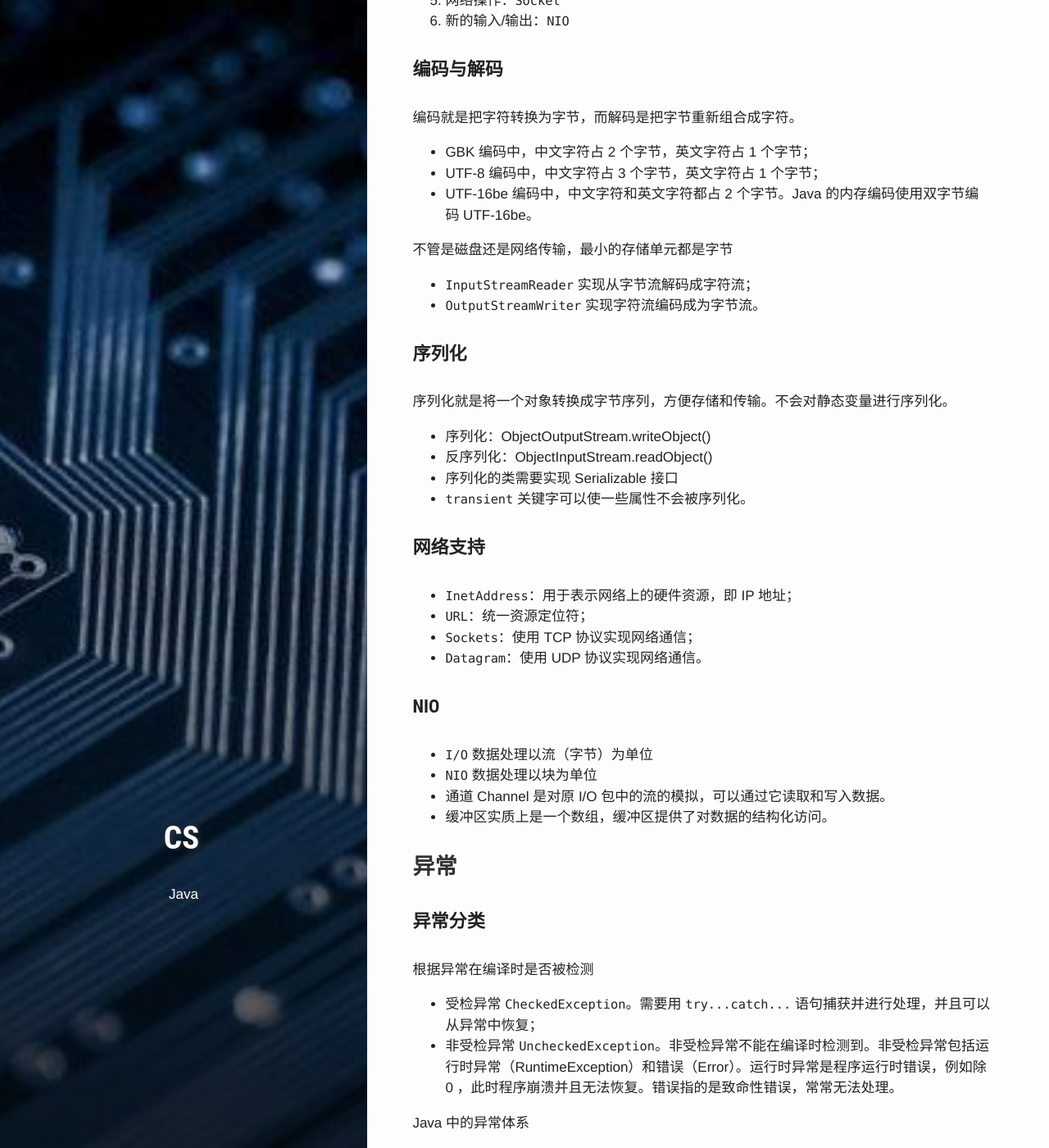
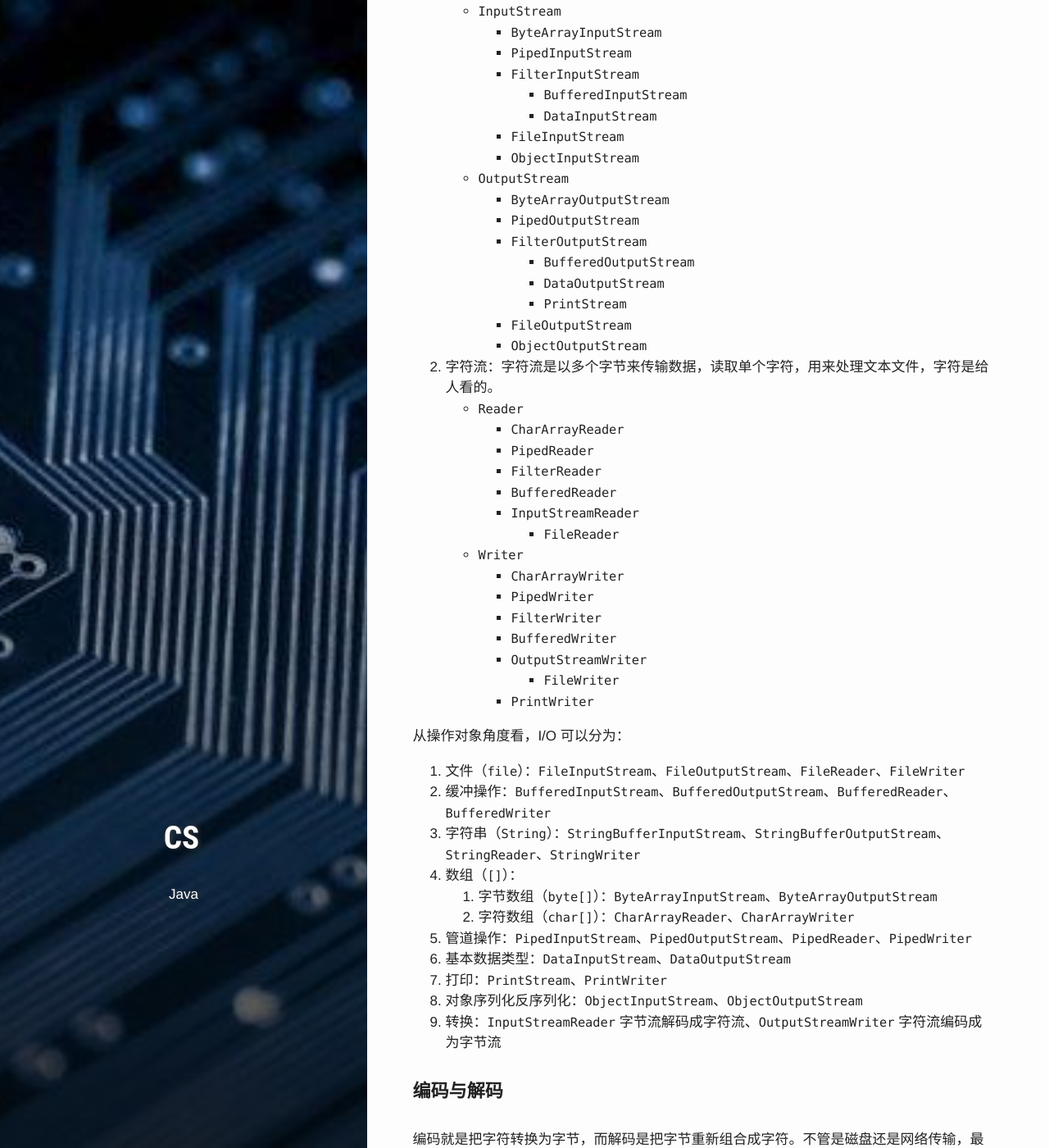
Before and after one commit to PetePro/PetePro.github.io, a Jekyll site: the page built from _posts/ComputerScience/2019-10-24-java.markdown, in a window 1280 px wide and 1400 px high, scrolled down 9001 px. Shown: the whole window at 82% size. Built offline with Jekyll 4.4.1, drawn with Linux system fonts in a browser that asks for light colours; some web fonts are replaced; some of the changed text lies outside the part shown.

Commit message:
Update 2019-10-24-java.markdown

````diff
--- a/_posts/ComputerScience/2019-10-24-java.markdown
+++ b/_posts/ComputerScience/2019-10-24-java.markdown
@@ -292,23 +292,62 @@ foo(sb); // sb 没有被改变，还是 "abc"。
 ## [Java进阶](#目录)
 
 ### [I/O](#目录)
-Java I/O 使用了装饰者模式来实现。
-1. 磁盘操作：`File`
-2. 字节操作：`InputStream` 和 `OutputStream`
-3. 字符操作：`Reader` 和 `Writer`
-4. 对象操作：`Serializable`
-5. 网络操作：`Socket`
-6. 新的输入/输出：`NIO`
+
+#### I/O分类
+从数据传输方式角度看，I/O 可以分为：
+1. 字节流：字节流是以一个字节单位来传输数据，读取单个字节，用来处理二进制文件，字节是个计算机看的。
+   - `InputStream`
+     - `ByteArrayInputStream`
+     - `PipedInputStream`
+     - `FilterInputStream`
+       - `BufferedInputStream`
+       - `DataInputStream`
+     - `FileInputStream`
+     - `ObjectInputStream`
+   - `OutputStream`
+     - `ByteArrayOutputStream`
+     - `PipedOutputStream`
+     - `FilterOutputStream`
+       - `BufferedOutputStream`
+       - `DataOutputStream`
+       - `PrintStream`
+     - `FileOutputStream`
+     - `ObjectOutputStream`
+2. 字符流：字符流是以多个字节来传输数据，读取单个字符，用来处理文本文件，字符是给人看的。
+   - `Reader`
+     - `CharArrayReader`
+     - `PipedReader`
+     - `FilterReader`
+     - `BufferedReader`
+     - `InputStreamReader`
+       - `FileReader`
+   - `Writer`
+     - `CharArrayWriter`
+     - `PipedWriter`
+     - `FilterWriter`
+     - `BufferedWriter`
+     - `OutputStreamWriter`
+       - `FileWriter`
+     - `PrintWriter`
+
+从操作对象角度看，I/O 可以分为：
+1. 文件（`file`）：`FileInputStream`、`FileOutputStream`、`FileReader`、`FileWriter`
+2. 缓冲操作：`BufferedInputStream`、`BufferedOutputStream`、`BufferedReader`、`BufferedWriter`
+3. 字符串（`String`）：`StringBufferInputStream`、`StringBufferOutputStream`、`StringReader`、`StringWriter`
+4. 数组（`[]`）：
+   1. 字节数组（`byte[]`）：`ByteArrayInputStream`、`ByteArrayOutputStream`
+   2. 字符数组（`char[]`）：`CharArrayReader`、`CharArrayWriter`
+5. 管道操作：`PipedInputStream`、`PipedOutputStream`、`PipedReader`、`PipedWriter`
+6. 基本数据类型：`DataInputStream`、`DataOutputStream`
+7. 打印：`PrintStream`、`PrintWriter`
+8. 对象序列化反序列化：`ObjectInputStream`、`ObjectOutputStream`
+9. 转换：`InputStreamReader` 字节流解码成字符流、`OutputStreamWriter` 字符流编码成为字节流
 
 #### 编码与解码
-编码就是把字符转换为字节，而解码是把字节重新组合成字符。
+编码就是把字符转换为字节，而解码是把字节重新组合成字符。不管是磁盘还是网络传输，最小的存储单元都是字节。
 - GBK 编码中，中文字符占 2 个字节，英文字符占 1 个字节；
 - UTF-8 编码中，中文字符占 3 个字节，英文字符占 1 个字节；
 - UTF-16be 编码中，中文字符和英文字符都占 2 个字节。Java 的内存编码使用双字节编码 UTF-16be。
-
-不管是磁盘还是网络传输，最小的存储单元都是字节
-- `InputStreamReader` 实现从字节流解码成字符流；
-- `OutputStreamWriter` 实现字符流编码成为字节流。
 
 #### 序列化
 序列化就是将一个对象转换成字节序列，方便存储和传输。不会对静态变量进行序列化。
@@ -324,10 +363,13 @@ Java I/O 使用了装饰者模式来实现。
 - `Datagram`：使用 UDP 协议实现网络通信。
 
 #### NIO
-- `I/O` 数据处理以流（字节）为单位
-- `NIO` 数据处理以块为单位
-- 通道 Channel 是对原 I/O 包中的流的模拟，可以通过它读取和写入数据。
-- 缓冲区实质上是一个数组，缓冲区提供了对数据的结构化访问。
+- `I/O` 数据处理以流（字节）为单位，面向流；
+- `NIO` 数据处理以块为单位，面向缓冲区。
+
+NIO 三大核心
+- `Channel`（通道）：类似 IO 中的 Stream，但是 Stream 是单向的，Channel 是双向的。主要实现：`FileChannel`，`DatagramChannel`，`SocketChannel`，`ServerSocketChannel`。
+- `Buffer`（缓冲区），主要实现：`ByteBuffer`，`CharBuffer`，`DoubleBuffer`，`FloatBuffer`，`IntBuffer`，`LongBuffer`，`ShortBuffer`。
+- `Selector`：运行单线程处理多个 Channel。
 
 
 
@@ -381,11 +423,39 @@ Java 中的异常体系
 
 
 ### [Java8新特性](#目录)
-- Lambda 表达式 − Lambda 允许把函数作为一个方法的参数（函数作为参数传递到方法中）。
-- 方法引用 − 方法引用提供了非常有用的语法，可以直接引用已有Java类或对象（实例）的方法或构造器。与lambda联合使用，方法引用可以使语言的构造更紧凑简洁，减少冗余代码。
+
+#### Lambda 表达式
+Lambda 允许把函数作为一个方法的参数（函数作为参数传递到方法中）。但是，只能用来简化仅***包含一个 public 方法***的***接口***的创建。
+
+语法格式
+```java
+(parameters) -> expression
+(parameters) -> { statements; }
+```
+
+分类及示例
+```java
+// 1. 不需要参数，返回值为 5
+() -> 5
+// 2. 接收一个参数（数字类型），返回其2倍的值
+x -> 2 * x
+// 3. 接受2个参数（数字），并返回他们的差值
+(x, y) -> x – y
+// 4. 接收2个int型整数，返回他们的和
+(int x, int y) -> x + y
+// 5. 接受一个 string 对象，并在控制台打印，不返回任何值（看起来像是返回void）
+(String s) -> System.out.print(s)
+// 排序
+private void sortUsingLambda(List<String> list){
+  Collections.sort(list, (s1, s2) -> s1.compareTo(s2));
+}
+```
+
+#### 其它
+- 方法引用 − 方法引用提供了非常有用的语法，可以直接引用已有 Java 类或对象（实例）的方法或构造器。与 lambda 联合使用，方法引用可以使语言的构造更紧凑简洁，减少冗余代码。
 - 默认方法 − 默认方法就是一个在接口里面有了一个实现的方法。
-- 新工具 − 新的编译工具，如：Nashorn引擎 jjs、 类依赖分析器jdeps。
-- Stream API −新添加的Stream API（java.util.stream） 把真正的函数式编程风格引入到Java中。
+- 新工具 − 新的编译工具，如：Nashorn 引擎 jjs、 类依赖分析器 jdeps。
+- Stream API − 新添加的Stream API（java.util.stream） 把真正的函数式编程风格引入到 Java 中。
 - Date Time API − 加强对日期与时间的处理。
 - Optional 类 − Optional 类已经成为 Java 8 类库的一部分，用来解决空指针异常。
-- Nashorn, JavaScript 引擎 − Java 8提供了一个新的Nashorn javascript引擎，它允许我们在JVM上运行特定的javascript应用。
+- Nashorn, JavaScript 引擎 − Java 8 提供了一个新的 Nashorn javascript 引擎，它允许我们在JVM上运行特定的 javascript 应用。
````
